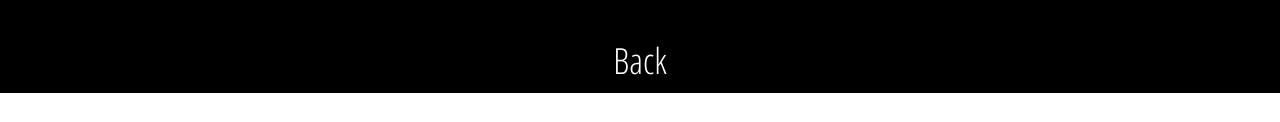
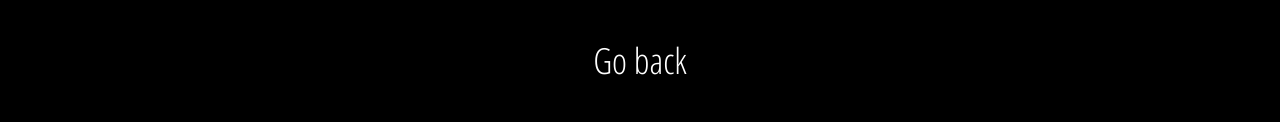
Before and after one commit to recoverycall/recoverycall.github.io, a plain HTML site: page pages/staff.html in a window 1280 px wide. Shown: the part 3592-3714 px from the top of the page. Drawn offline with nearby package versions, Linux system fonts and the light colour scheme.

Commit message:
fix button spacing, fix being a relative term

```diff
--- a/pages/staff.html
+++ b/pages/staff.html
@@ -102,16 +102,22 @@
     </div>
 
     <div class="w3-display-container">
-            <div class="w3-display-middle w3-text-white w3-center">
-                <a href="./landing.html" button class="btn w3-mobile w3-button">
-                    <h1>Back</h1></button>
-                </a>
-            </div>
+        <div class="w3-display-middle w3-text-white w3-center">
+            <a href="./landing.html" button class="btn w3-mobile w3-button">
+                <h1>Go back</h1></button>
+            </a>
         </div>
+    </div>
 
     <!-- Footer -->
     <footer class="w3-center w3-black w3-padding-16">
-    <!-- Why this footer is needed, the world may never know -->
+    <!-- Why this footer is needed the world may never know -->
+    <!-- If it is removed we get a weird white space under the images -->
+    </footer>
+
+    <!-- Footer -->
+    <footer class="w3-center w3-black w3-padding-16">
+    <!-- Why this footer is needed the world may never know -->
     <!-- If it is removed we get a weird white space under the images -->
     </footer>
 
```
Also changed, not shown: pages/landing.html (+1 -1 lines).
